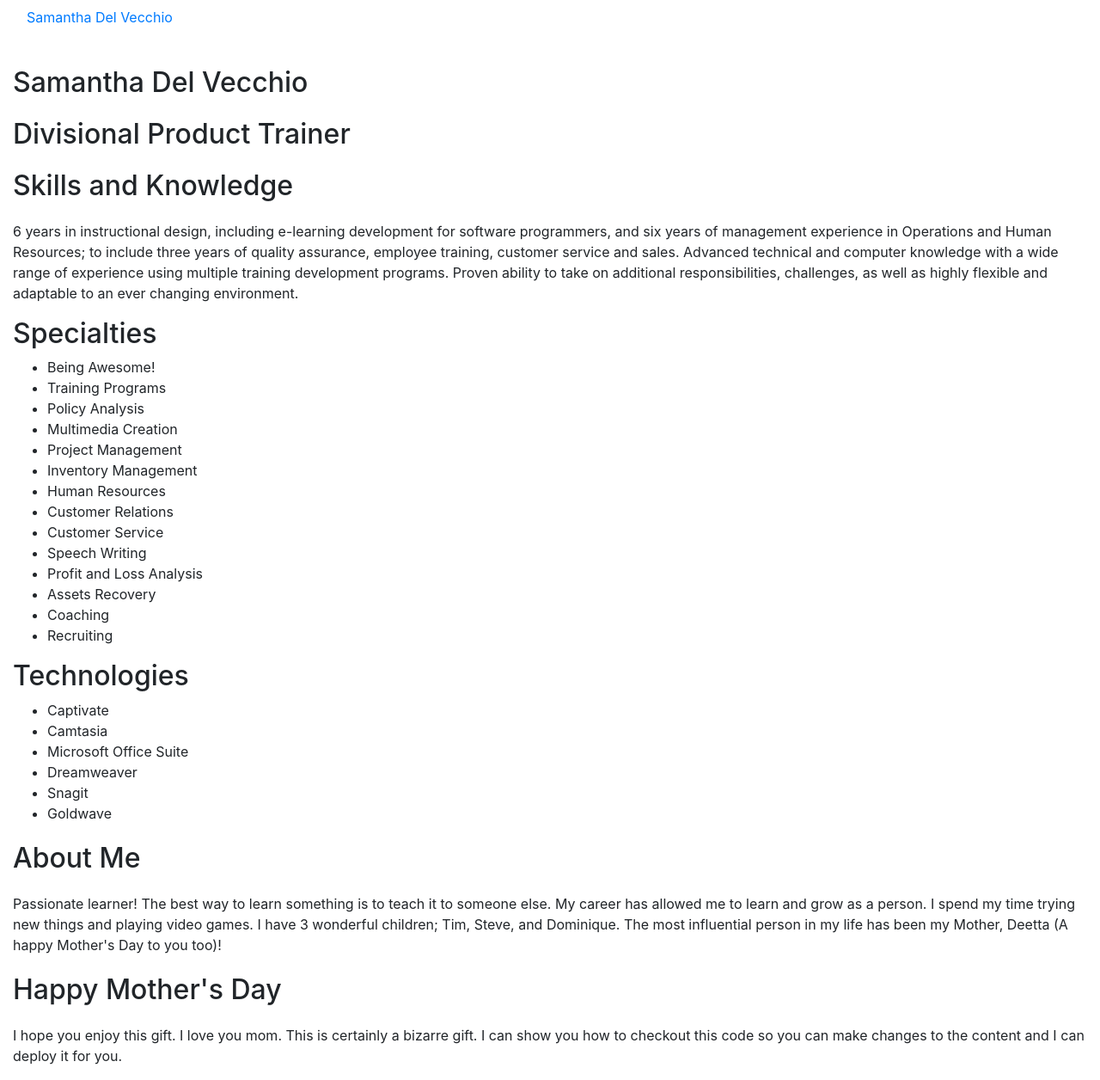
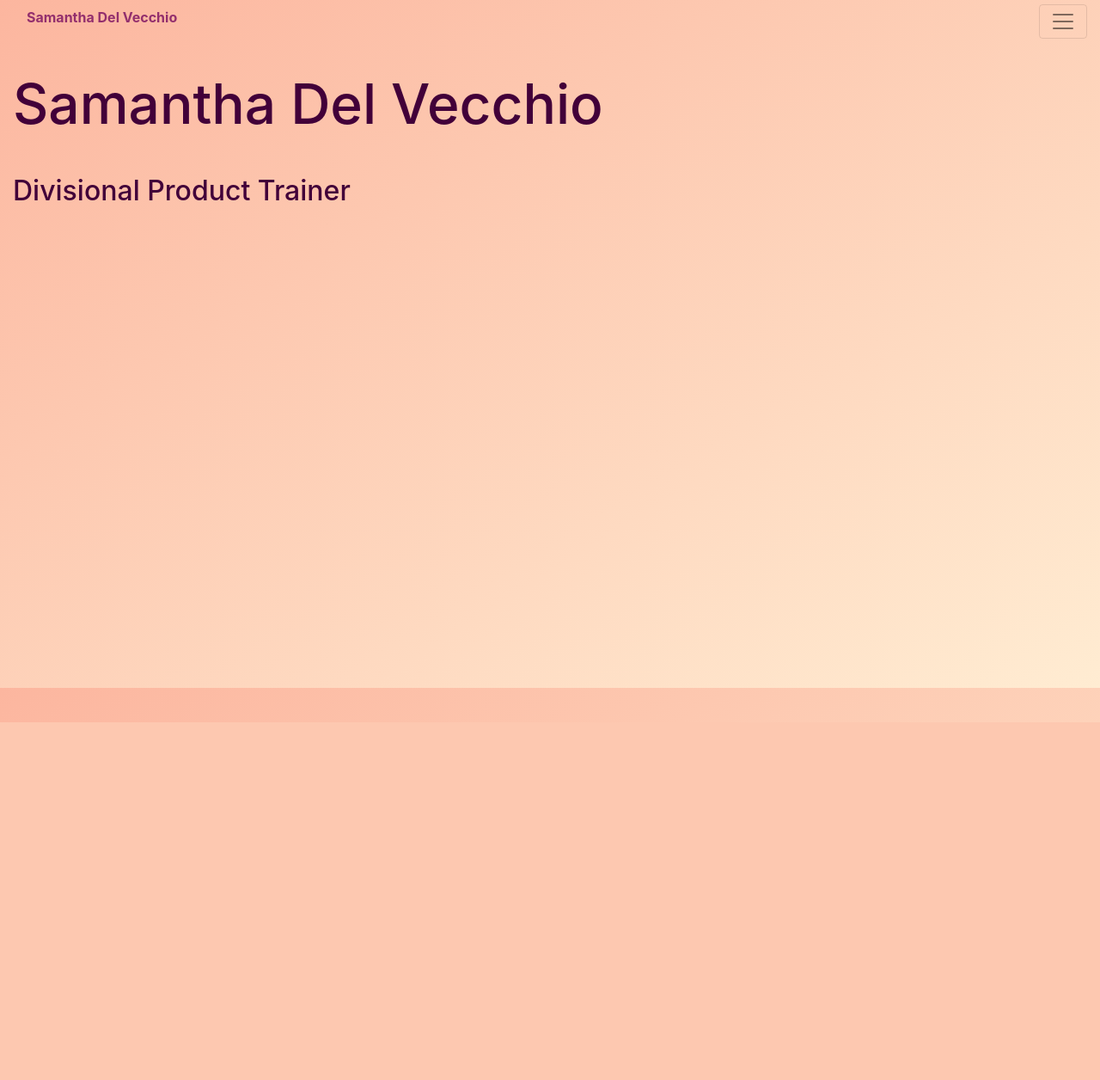
Before and after one commit to tosborne1215/SamanthaDelvecchio, a Flask app: page / in a window 1280 px wide. Shown: the whole page at 86% size. After the commit the page ends 840 px from the top, so only its background shows below. Run offline with Flask 2, Linux system fonts and the light colour scheme; some libraries are stand-ins or nearby versions.

Commit message:
Updated theme and fixed some styling

```diff
--- a/webapp/app/static/style.css
+++ b/webapp/app/static/style.css
@@ -0,0 +1,70 @@
+html, body {
+	height: 100%;
+}
+body {
+	background: linear-gradient(to bottom right, #fcb69f, #ffecd2);
+	color: #420039;
+	overflow: hidden;
+}
+#page-container {
+}
+
+a:active,
+a:hover,
+a:link,
+a:visited {
+	color: #932f6d;
+}
+
+.brand {
+	font-weight: bold;
+}
+
+.page {
+	height: 100%;
+	width: 100%;
+	display: none;
+}
+
+.page.active {
+	display: initial;
+}
+
+.page h1 {
+	font-size: 4em;
+}
+
+div.page div.left {
+	z-index: 1;
+}
+
+div.page div.right {
+	z-index: -1;
+	position: relative;
+	top: -25%;
+	left: 55%;
+}
+
+.left {
+	animation-name: left;
+    animation-duration: 1s;
+    width: 75%;
+}
+
+.right {
+	animation-name: bottom;
+	animation-duration: .90s;
+}
+
+.navbar-toggler {
+	position: absolute;
+	top: -25px;
+	right: 0px;
+}
+
+.navbar {
+	float: right;
+	position:relative;
+	top: 30px;
+	min-width: 10em;
+}
--- a/webapp/app/templates/base.html
+++ b/webapp/app/templates/base.html
@@ -25,7 +25,7 @@
 		{% endblock %}
 
 		<!-- Critical CSS -->
-		<link rel="stylesheet" href="https://maxcdn.bootstrapcdn.com/bootstrap/4.0.0/css/bootstrap.min.css" integrity="sha384-Gn5384xqQ1aoWXA+058RXPxPg6fy4IWvTNh0E263XmFcJlSAwiGgFAW/dAiS6JXm" crossorigin="anonymous">
+		<link rel="stylesheet" href="https://stackpath.bootstrapcdn.com/bootstrap/4.1.3/css/bootstrap.min.css" integrity="sha384-MCw98/SFnGE8fJT3GXwEOngsV7Zt27NXFoaoApmYm81iuXoPkFOJwJ8ERdknLPMO" crossorigin="anonymous">
 		{% block critical_css %}
 		<style>
 
@@ -58,9 +58,9 @@
 		{% block bootstrap_tags %}
 		<!-- Optional JavaScript -->
 			<!-- jQuery first, then Popper.js, then Bootstrap JS -->
-			<script src="https://code.jquery.com/jquery-3.2.1.slim.min.js" integrity="sha384-KJ3o2DKtIkvYIK3UENzmM7KCkRr/rE9/Qpg6aAZGJwFDMVNA/GpGFF93hXpG5KkN" crossorigin="anonymous"></script>
-			<script src="https://cdnjs.cloudflare.com/ajax/libs/popper.js/1.12.9/umd/popper.min.js" integrity="sha384-ApNbgh9B+Y1QKtv3Rn7W3mgPxhU9K/ScQsAP7hUibX39j7fakFPskvXusvfa0b4Q" crossorigin="anonymous"></script>
-			<script src="https://maxcdn.bootstrapcdn.com/bootstrap/4.0.0/js/bootstrap.min.js" integrity="sha384-JZR6Spejh4U02d8jOt6vLEHfe/JQGiRRSQQxSfFWpi1MquVdAyjUar5+76PVCmYl" crossorigin="anonymous"></script>
+			<script src="https://code.jquery.com/jquery-3.3.1.slim.min.js" integrity="sha384-q8i/X+965DzO0rT7abK41JStQIAqVgRVzpbzo5smXKp4YfRvH+8abtTE1Pi6jizo" crossorigin="anonymous"></script>
+			<script src="https://cdnjs.cloudflare.com/ajax/libs/popper.js/1.14.3/umd/popper.min.js" integrity="sha384-ZMP7rVo3mIykV+2+9J3UJ46jBk0WLaUAdn689aCwoqbBJiSnjAK/l8WvCWPIPm49" crossorigin="anonymous"></script>
+			<script src="https://stackpath.bootstrapcdn.com/bootstrap/4.1.3/js/bootstrap.min.js" integrity="sha384-ChfqqxuZUCnJSK3+MXmPNIyE6ZbWh2IMqE241rYiqJxyMiZ6OW/JmZQ5stwEULTy" crossorigin="anonymous"></script>
 		{% endblock %}
 
 		<script>
@@ -70,13 +70,13 @@
 	<body>
 		{% block content %}
 		<!-- title bar and menu bar -->
-		<div class="container-fluid">
+		<div class="container-fluid h-100">
 			<div class="row sticky-top">
-				<div class="col">
+				<div class="col-10">
 					<a class="nav-link" href="{{ url_for("index") }}"><span class="brand">Samantha Del Vecchio</span></a>
 				</div>
-				<div class="col">
-					<nav class="navbar navbar-dark">
+				<div class="col-2">
+					<nav class="navbar navbar-light">
 						<button class="navbar-toggler" type="button" data-toggle="collapse" data-target="#navbarSupportedContent" aria-controls="navbarSupportedContent" aria-expanded="false" aria-label="Toggle navigation">
 							<span class="navbar-toggler-icon"></span>
 						</button>
@@ -92,7 +92,7 @@
 				</div>
 			</div>
 
-			<div class="row">
+			<div class="row h-100">
 				<!-- main content -->
 				<div id="page-container" class="col">
 					{% block body %}
--- a/webapp/app/templates/index.html
+++ b/webapp/app/templates/index.html
@@ -13,11 +13,11 @@
 {% endblock %}
 
 {% block body %}
-<div>
-	<h1>Samantha Del Vecchio</h1>
+<div class="page active">
+	<h1>Samantha <span class="text-nowrap">Del Vecchio</span></h1>
 	<h2>Divisional Product Trainer</h2>
 </div>
-<div>
+<div class="page">
 	<h1>Skills and Knowledge</h1>
 	<p>6 years in instructional design, including e-learning development for software programmers, and six years of management experience in Operations and Human Resources; to include three years of quality assurance, employee training, customer service and sales. Advanced technical and computer knowledge with a wide range of experience using multiple training development programs. Proven ability to take on additional responsibilities, challenges, as well as highly flexible and adaptable to an ever changing environment.</p>
 	<h2>Specialties</h2>
@@ -47,13 +47,13 @@
 		<li>Goldwave</li>
 	</ul>
 </div>
-<div>
+<div class="page">
 	<h1>About Me</h1>
 	<p>
 		Passionate learner! The best way to learn something is to teach it to someone else. My career has allowed me to learn and grow as a person. I spend my time trying new things and playing video games. I have 3 wonderful children; Tim, Steve, and Dominique. The most influential person in my life has been my Mother, Deetta (A happy Mother's Day to you too)!
 	</p>
 </div>
-<div>
+<div class="page">
 	<h1>Happy Mother's Day</h1>
 	<p>I hope you enjoy this gift. I love you mom. This is certainly a bizarre gift. I can show you how to checkout this code so you can make changes to the content and I can deploy it for you.</p>
 </div>
```
